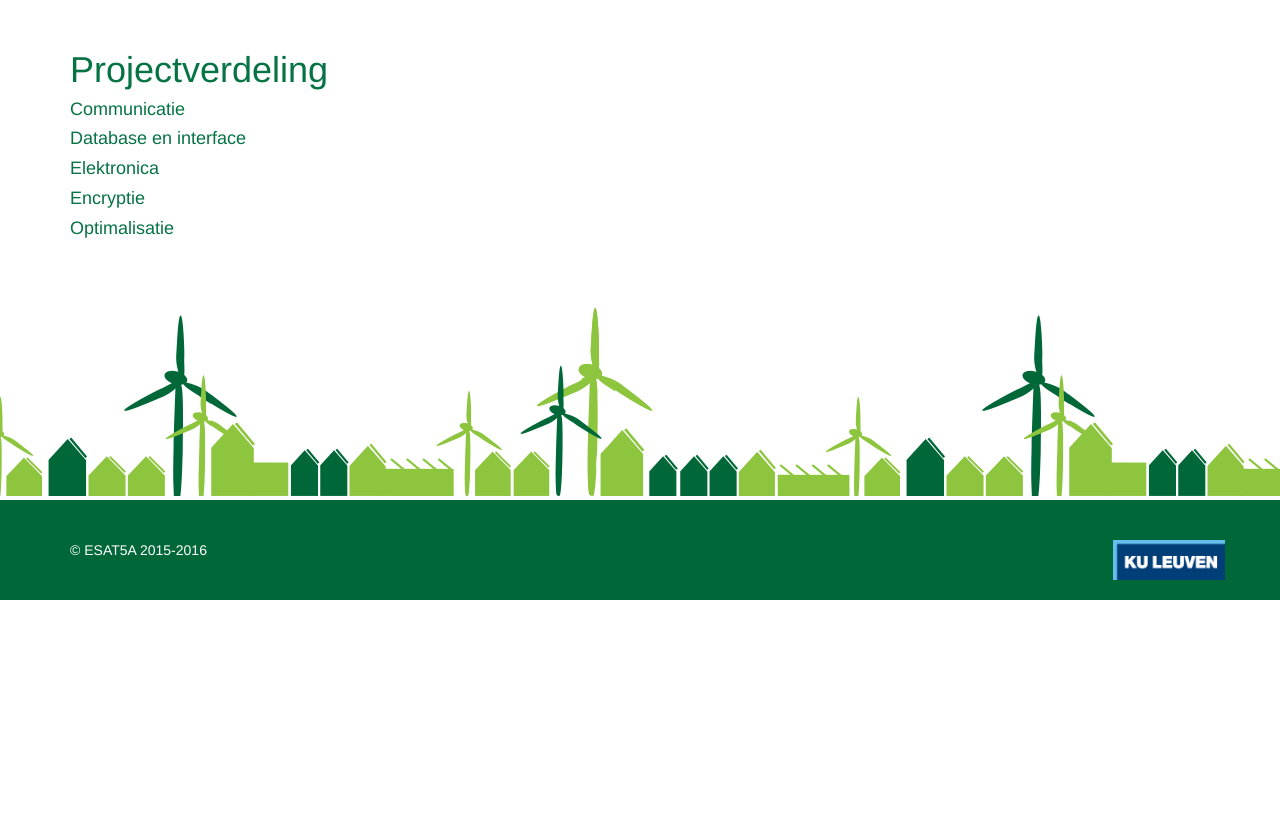
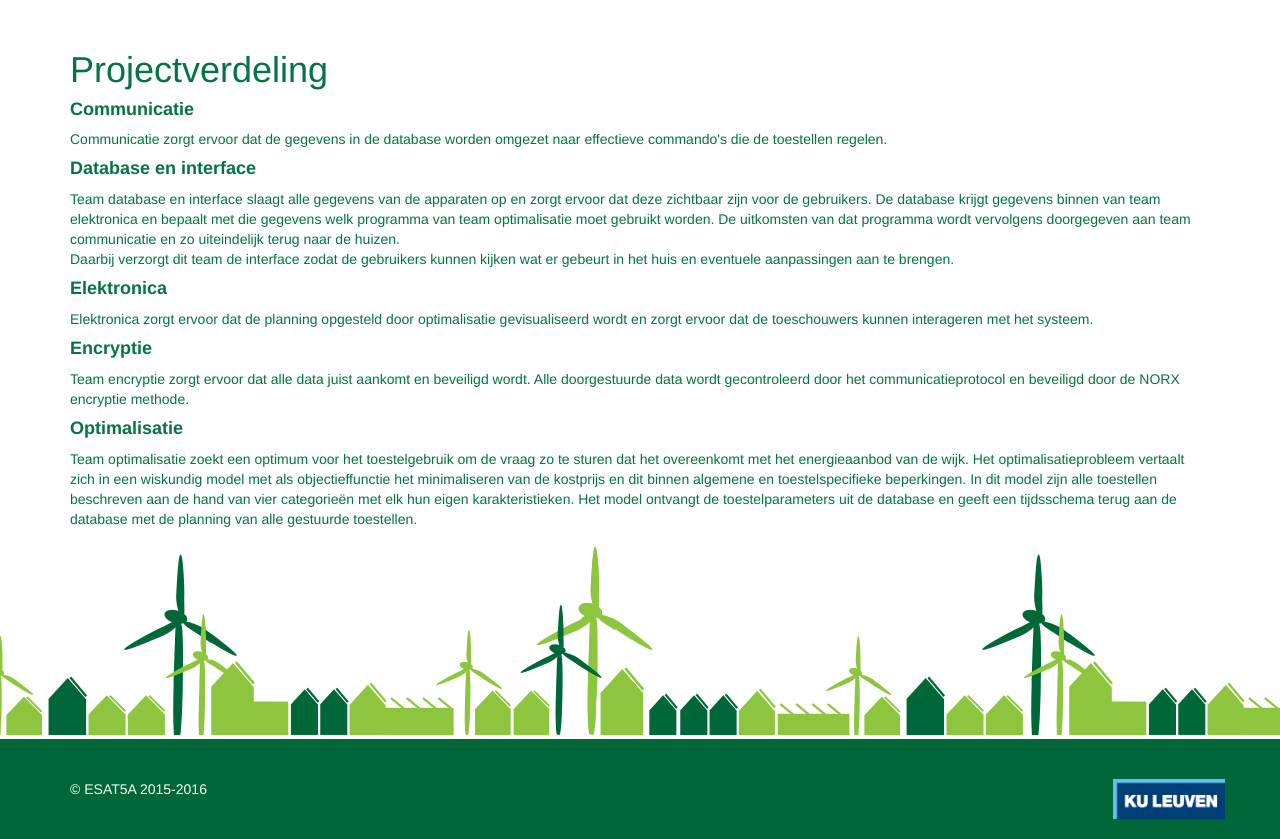
Before and after one commit to Tijs-B/ESAT-EnergyHousing, a Django app: page /projectverdeling/ in a window 1280 px wide. Shown: the part 230-1069 px from the top of the page. Before the commit the page ends 830 px from the top, so only its background shows below. Run offline with Django 3.2, Linux system fonts and the light colour scheme; parts of the project's set-up code (start-up, migrations or seed data) failed here and were passed over; some libraries are stand-ins or nearby versions.

Commit message:
Teksten projectverdeling

```diff
--- a/smartgrid/templates/smartgrid/projectverdeling.html
+++ b/smartgrid/templates/smartgrid/projectverdeling.html
@@ -1,15 +1,15 @@
 {% extends "smartgrid/base_home.html" %}
 {% block content %}
 <h1>Projectverdeling</h1>
-<h4>Communicatie</h4>
-<p></p>
-<h4>Database en interface</h4>
-<p></p>
-<h4>Elektronica</h4>
-<p></p>
-<h4>Encryptie</h4>
-<p></p>
-<h4>Optimalisatie</h4>
-<p></p>
+<h4><strong>Communicatie</strong></h4>
+<p>Communicatie zorgt ervoor dat de gegevens in de database worden omgezet naar effectieve commando's die de toestellen regelen.</p>
+<h4><strong>Database en interface</strong></h4>
+<p>Team database en interface slaagt alle gegevens van de apparaten op en zorgt ervoor dat deze zichtbaar zijn voor de gebruikers. De database krijgt gegevens binnen van team elektronica en bepaalt met die gegevens welk programma van team optimalisatie moet gebruikt worden. De uitkomsten van dat programma wordt vervolgens doorgegeven aan team communicatie en zo uiteindelijk terug naar de huizen.<br/>Daarbij verzorgt dit team de interface zodat de gebruikers kunnen kijken wat er gebeurt in het huis en eventuele aanpassingen aan te brengen.</p>
+<h4><strong>Elektronica</strong></h4>
+<p>Elektronica zorgt ervoor dat de planning opgesteld door optimalisatie gevisualiseerd wordt en zorgt ervoor dat de toeschouwers kunnen interageren met het systeem.</p>
+<h4><strong>Encryptie</strong></h4>
+<p>Team encryptie zorgt ervoor dat alle data juist aankomt en beveiligd wordt. Alle doorgestuurde data wordt gecontroleerd door het communicatieprotocol en beveiligd door de NORX encryptie methode.</p>
+<h4><strong>Optimalisatie</strong></h4>
+<p>Team optimalisatie zoekt een optimum voor het toestelgebruik om de vraag zo te sturen dat het overeenkomt met het energieaanbod van de wijk. Het optimalisatieprobleem vertaalt zich in een wiskundig model met als objectieffunctie het minimaliseren van de kostprijs en dit binnen algemene en toestelspecifieke beperkingen. In dit model zijn alle toestellen beschreven aan de hand van vier categorie&euml;n met elk hun eigen karakteristieken. Het model ontvangt de toestelparameters uit de database en geeft een tijdsschema terug aan de database met de planning van alle gestuurde toestellen.</p>
 
 {% endblock content %}
```
Also changed, not shown: db.sqlite3.
